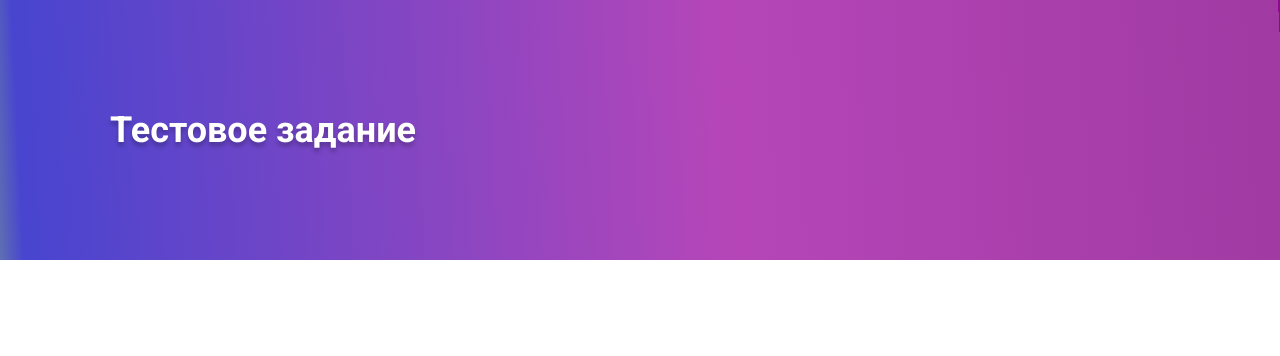
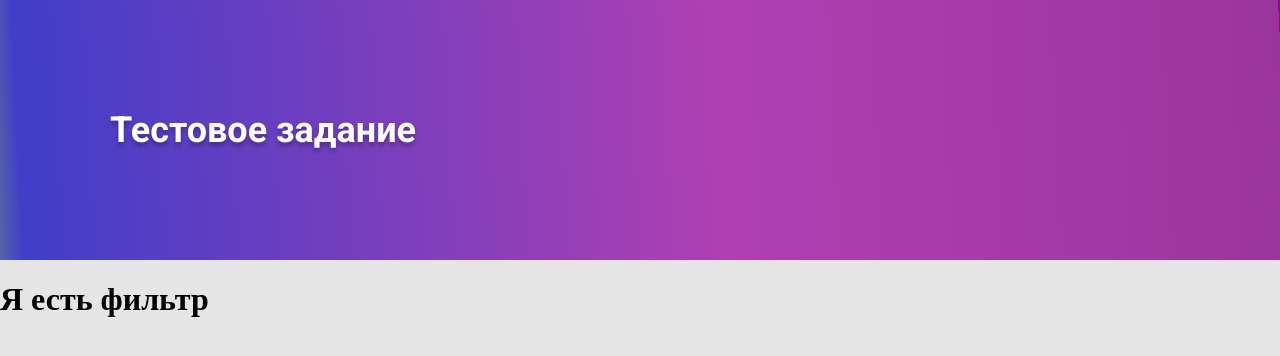
Before and after one commit to Kovriga/CSCTehno, a Vue app: page / in a window 1280 px wide. Shown: the top 356 px of the page. Built offline with nearby package versions, Linux system fonts and the light colour scheme; the HTML template or start-up script is replaced by a standard one.

Commit message:
Разработка фильтра

```diff
--- a/src/App.vue
+++ b/src/App.vue
@@ -1,15 +1,23 @@
 <template>
   <div id="app">
     <header-site></header-site>
+    <div class="center-component-mesh">
+      <div class="filter">
+        <filter-table></filter-table>
+      </div>
+      <div class="table-data"></div>
+    </div>
   </div>
 </template>
 
 <script lang="ts">
 import {Component, Vue} from "vue-property-decorator";
 import HeaderSite from "@/components/HeaderSite.vue";
+import FilterTable from "@/components/FilterTable.vue";
 
 @Component({
   components: {
+    FilterTable,
     HeaderSite
   }
 })
@@ -19,6 +27,19 @@ export default class App extends Vue {
 </script>
 <style lang="scss">
 @import url('https://fonts.googleapis.com/css2?family=Roboto:wght@400;700&display=swap');
+
+#app {
+  height: 100vh;
+  background: #E5E5E5;
+}
+
+.center-component-mesh {
+  display: flex;
+}
+
+.filter, .table-data {
+
+}
 
 h2 {
   margin: 0;
--- /dev/null
+++ b/src/components/FilterTable.vue
@@ -0,0 +1,19 @@
+<template>
+  <div class="filter-component">
+    <h1>Я есть фильтр</h1>
+  </div>
+</template>
+
+<script lang="ts">
+import {Component, Vue} from "vue-property-decorator";
+
+@Component
+
+export default class FilterTable extends Vue{
+
+}
+</script>
+
+<style lang="scss" scoped>
+
+</style>
```
